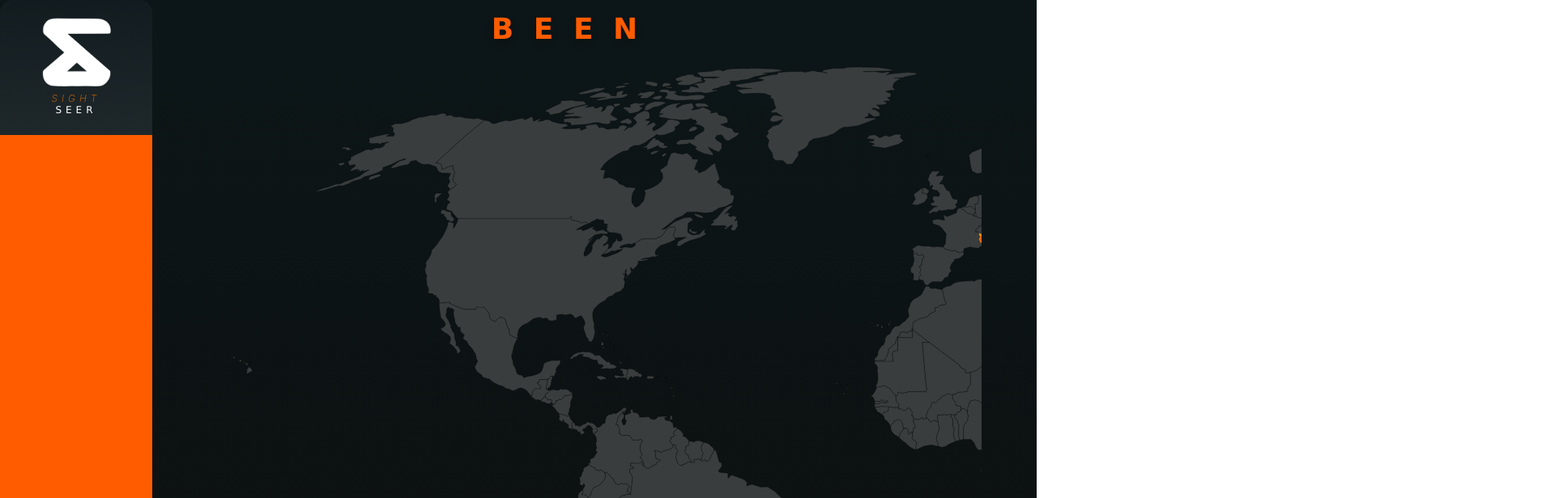
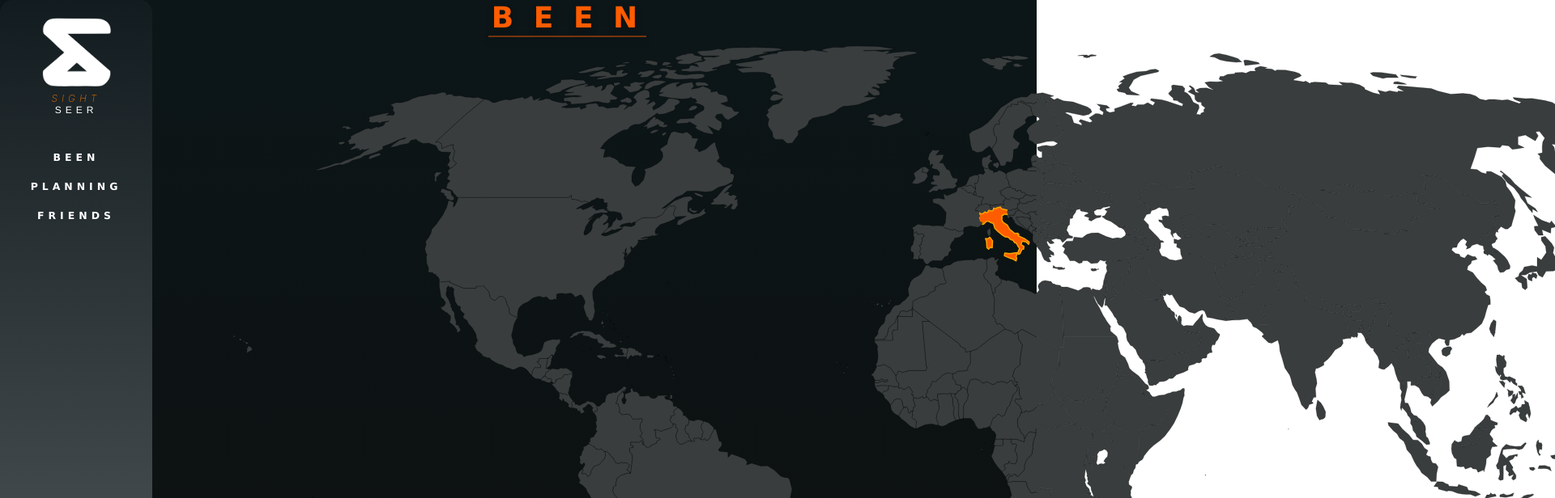
Before and after one commit to Bashayer770/react-capstone-project, a React (Create React App) app: page / in a window 1280 px wide. Shown: the top 616 px of the page at 81% size, 1920 px wide, since content can reach past the window. Built offline with nearby package versions, Linux system fonts and the light colour scheme.

Commit message:
testing css

```diff
--- a/src/App.css
+++ b/src/App.css
@@ -102,6 +102,17 @@
   text-align: center;
   text-shadow: 0px 4px 10px rgba(0, 0, 0, 0.25);
 }
+.beenUnderLine {
+  width: 193px;
+  display: flex;
+  justify-content: center;
+  align-items: center;
+  margin-left: auto;
+  margin-right: auto;
+
+  border: 1px solid rgba(255, 92, 0, 0.44);
+  box-shadow: 0px 4px 10px rgba(0, 0, 0, 0.25);
+}
 
 .BackGround {
   width: 80%;
@@ -114,7 +125,7 @@
 
 .scrollBar {
   height: 100%;
-  overflow: scroll;
+
   margin-top: 1%;
   scrollbar-color: black;
 }
@@ -133,7 +144,20 @@
 .menu_ {
   height: 100%;
   width: 100%;
-  background-color: #ff5c00;
+}
+.theMenuList {
+  margin: 0px;
+  padding: 0px;
+  font-style: normal;
+  font-family: "Lucida Sans", "Lucida Sans Regular", "Lucida Grande",
+    "Lucida Sans Unicode", Geneva, Verdana, sans-serif;
+  letter-spacing: 5px;
+  font-weight: 200;
+  font-size: 15px;
+  line-height: 15px;
+  text-align: center;
+
+  color: #ffffff;
 }
 
 .theh5 {
@@ -153,8 +177,7 @@
   margin: 0px;
   padding: 0px;
   font-style: normal;
-  font-family: "Lucida Sans", "Lucida Sans Regular", "Lucida Grande",
-    "Lucida Sans Unicode", Geneva, Verdana, sans-serif;
+  font-family: "Franklin Gothic Medium", "Arial Narrow", Arial, sans-serif;
   letter-spacing: 5px;
   font-weight: 200;
   font-size: 12px;
--- a/src/Components/BeenPage.js
+++ b/src/Components/BeenPage.js
@@ -9,6 +9,7 @@ const BeenPage = () => {
       <div className="mapContainer">
         <div className="BackGround">
           <div className="BEEN">B E E N</div>
+          <div className="beenUnderLine"></div>
           <div className="scrollBar">
             <WorldMap className={"map"} been={been} width="2000" />
           </div>
--- a/src/Components/NavBar.js
+++ b/src/Components/NavBar.js
@@ -12,7 +12,13 @@ const NavBar = () => {
           <div className="Bewhite">SEER</div>
         </div>
       </div>
-      <div className="menu_"></div>
+      <div className="menu_">
+        <div className="theMenuList">
+          <h5>BEEN</h5>
+          <h5>PLANNING</h5>
+          <h5>FRIENDS</h5>
+        </div>
+      </div>
       <div className="profile"></div>
     </div>
   );
```
